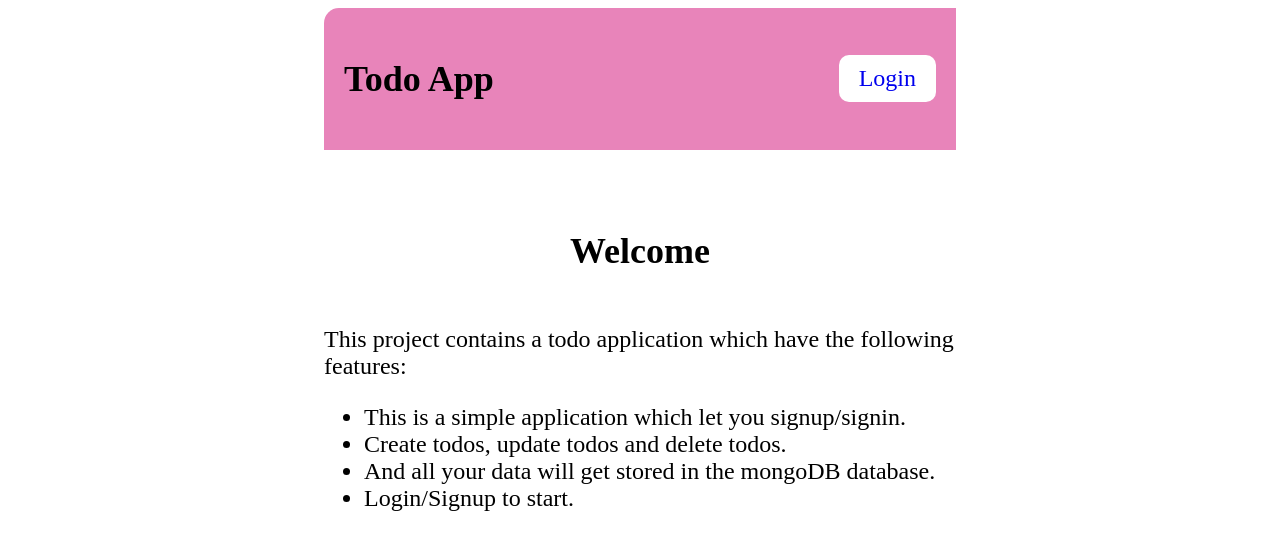
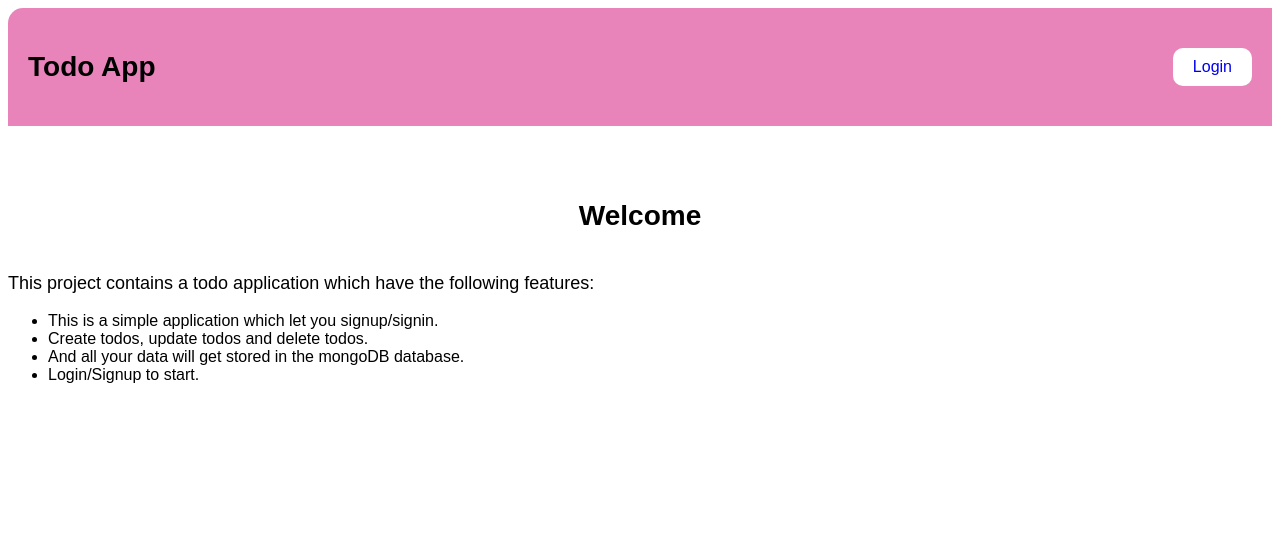
Before and after one commit to anshsgit/MERN-Todo-App, a React (Vite) app in the folder frontend/: page / in a window 1280 px wide. Shown: the top 550 px of the page. Built offline with nearby package versions, Linux system fonts and the light colour scheme.

Commit message:
update App.css

```diff
--- a/frontend/src/App.css
+++ b/frontend/src/App.css
@@ -1,7 +1,21 @@
-#root {
-  width: 50%;
-  min-width: 400px;
-  margin: 0 auto;
-  font-size: 24px;
+:root {
+  font-size: 16px;
+  font-family: Arial, Helvetica, sans-serif;
+}
+
+* {
   box-sizing: border-box;
 }
+
+h1 {
+  font-size: 2.5rem;
+}
+
+h2 {
+  font-size: 1.75rem;
+}
+
+p {
+  font-size: 1.125rem;
+  font-weight: 400;
+}
```
